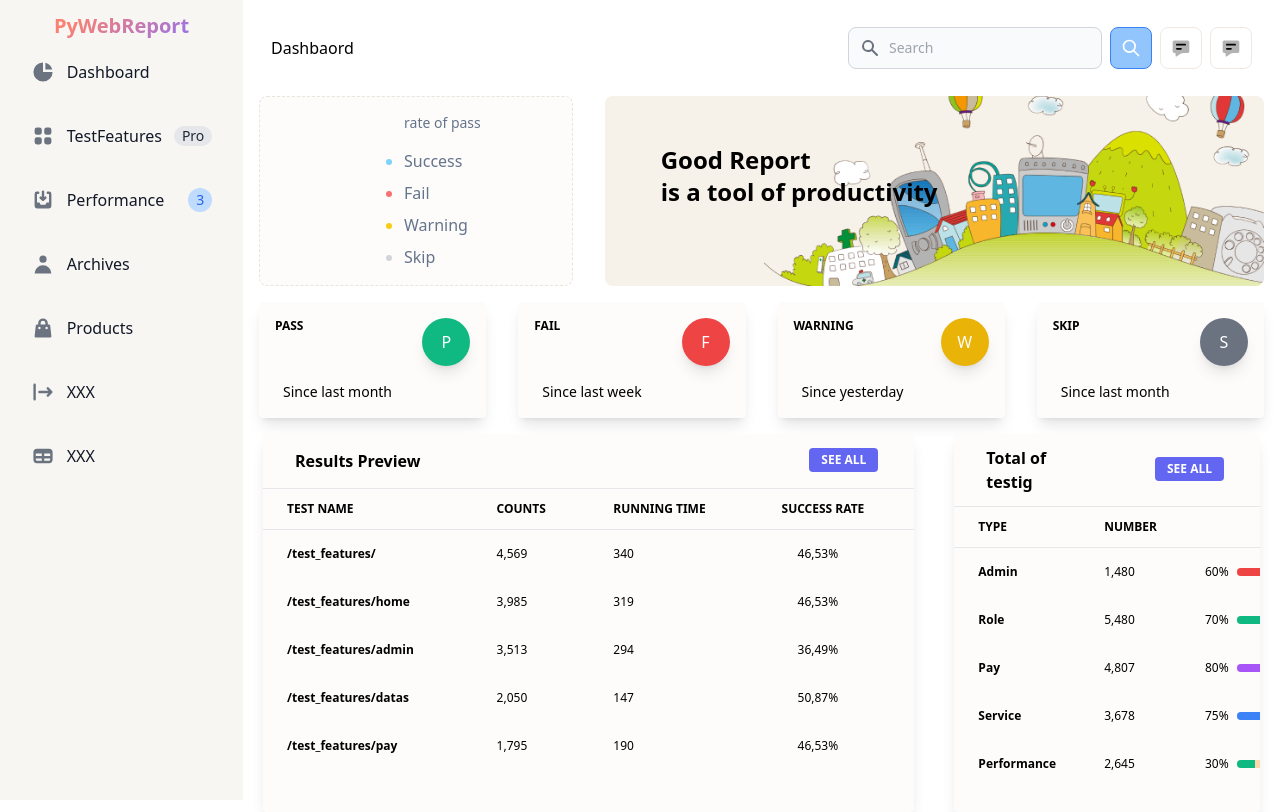
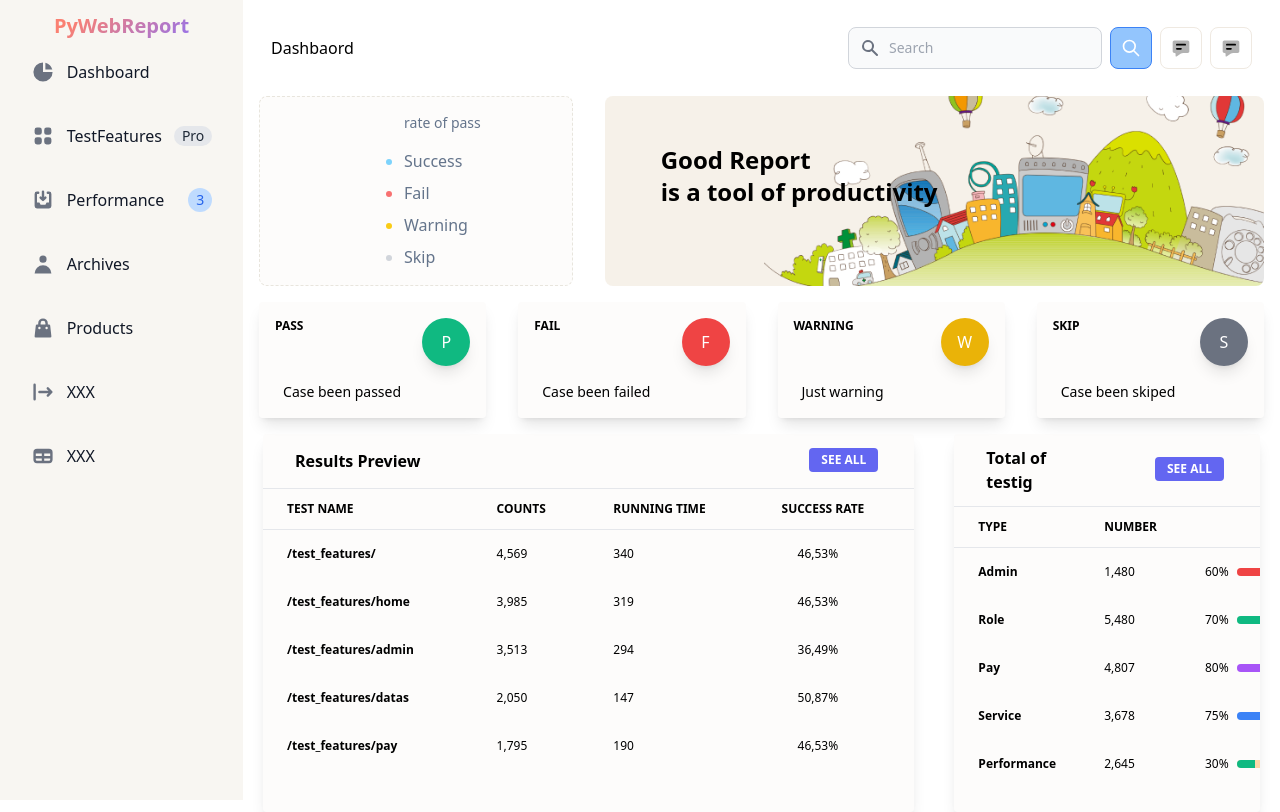
Before and after one commit to yongchin0821/pywebreport, a Python web app: template pywebreport/template/layouts.html in a window 1280 px wide. Run offline with Jinja, Linux system fonts and the light colour scheme; the template is opened without the code that fills it, so the values that code supplies are empty; style sheets or scripts are compiled from the project's sources.

Commit message:
feat: change dashboard desc & change result algorithm

```diff
--- a/pywebreport/plugins/pytest/htmlreport.py
+++ b/pywebreport/plugins/pytest/htmlreport.py
@@ -32,7 +32,10 @@ class HTMLReport:
         report["result"]["total"] = total
         report["result"]["exec"] = total - len(deselected)
         report["result"]["passed"] = len(passed)
-        report["result"]["failed"] = len(failed)
+
+        failed_count = len(failed) + len(error)
+        report["result"]["failed"] = failed_count
+
         report["result"]["error"] = len(error)
         report["result"]["warnings"] = len(warnings)
         report["result"]["skipped"] = len(skipped)
--- a/pywebreport/template/layouts/main.html
+++ b/pywebreport/template/layouts/main.html
@@ -69,7 +69,7 @@
           <span class="text-emerald-500 mr-2">
             <i class="fas fa-arrow-up"></i> {{ result.rate_passed }}
           </span>
-          <span class="whitespace-nowrap"> Since last month </span>
+          <span class="whitespace-nowrap"> Case been passed </span>
         </p>
       </div>
     </div>
@@ -98,7 +98,7 @@
           <span class="text-red-500 mr-2">
             <i class="fas fa-arrow-down"></i> {{ result.rate_failed }}
           </span>
-          <span class="whitespace-nowrap"> Since last week </span>
+          <span class="whitespace-nowrap"> Case been failed </span>
         </p>
       </div>
     </div>
@@ -129,7 +129,7 @@
           <span class="text-yellow-500 mr-2">
             <i class="fas fa-arrow-down"></i> {{ result.rate_warnings }}
           </span>
-          <span class="whitespace-nowrap"> Since yesterday </span>
+          <span class="whitespace-nowrap"> Just warning </span>
         </p>
       </div>
     </div>
@@ -158,7 +158,7 @@
           <span class="text-gray-500 mr-2">
             <i class="fas fa-arrow-up"></i> {{ result.rate_skipped }}
           </span>
-          <span class="whitespace-nowrap"> Since last month </span>
+          <span class="whitespace-nowrap"> Case been skiped </span>
         </p>
       </div>
     </div>
```
